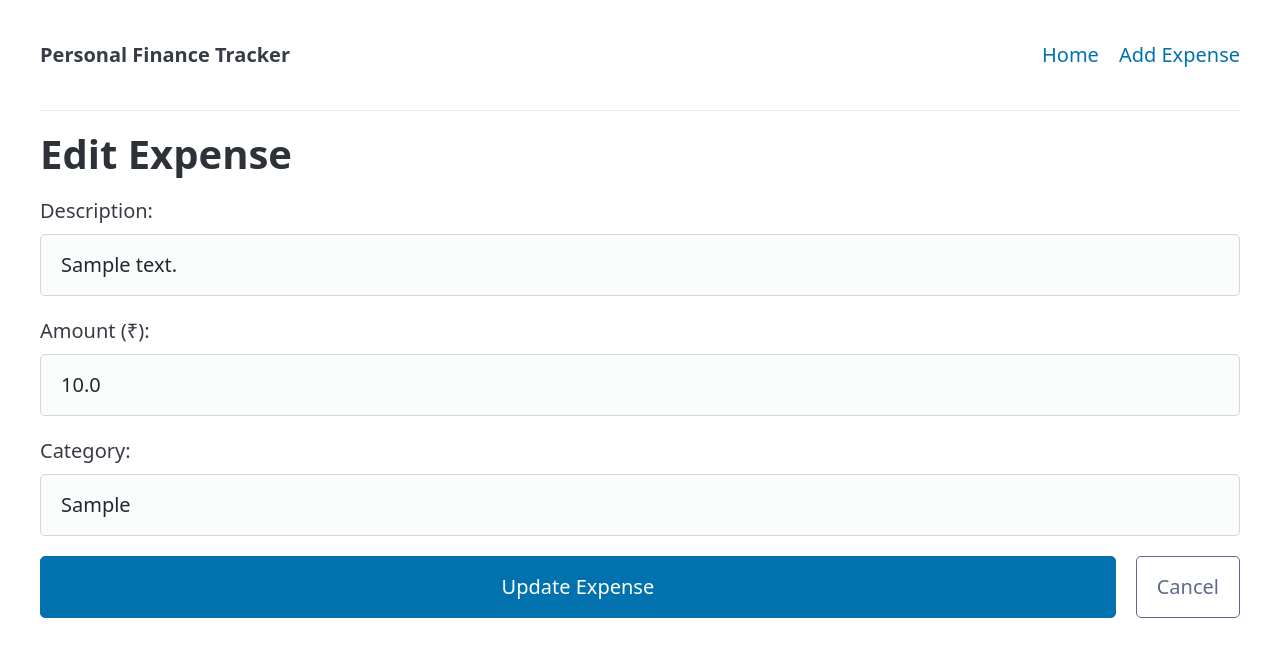
After one commit to PrajwalMadhyastha/personal-finance-webapp, a Flask app: page /edit/1 in a window 1280 px wide. The commit adds this page. Shown: the top 657 px of the page. Run offline with Flask 3, Linux system fonts and the light colour scheme; tables that the repository leaves empty hold one stand-in row (values such as "Sample post"); parts of the project's set-up code (start-up, migrations or seed data) failed here and were passed over; some libraries are stand-ins or nearby versions.

Commit message:
feat: Implement update/edit functionality for expenses

```diff
--- a/finance_tracker/routes.py
+++ b/finance_tracker/routes.py
@@ -74,3 +74,52 @@ def delete_expense(expense_id):
 
     # Redirect the user back to the homepage to see the updated list
     return redirect(url_for('main.home'))
+
+@main_bp.route('/edit/<int:expense_id>', methods=['GET', 'POST'])
+def edit_expense(expense_id):
+    """
+    Handles both displaying the edit form (GET) and updating the expense (POST).
+    """
+    # Get the expense object from the DB or return a 404 error
+    expense_to_edit = db.get_or_404(Expense, expense_id)
+
+    # If the form is being submitted
+    if request.method == 'POST':
+        # Get updated data from the form
+        description = request.form['description']
+        amount_str = request.form['amount']
+        category = request.form['category']
+
+        # Validate the data
+        if not description or not amount_str or not category:
+            flash('Error: All fields are required.', 'error')
+            # Redirect back to the edit page if there's an error
+            return redirect(url_for('main.edit_expense', expense_id=expense_id))
+
+        try:
+            amount = float(amount_str)
+        except ValueError:
+            flash('Error: Amount must be a valid number.', 'error')
+            return redirect(url_for('main.edit_expense', expense_id=expense_id))
+
+        # Update the object's attributes with the new data
+        expense_to_edit.description = description
+        expense_to_edit.amount = amount
+        expense_to_edit.category = category
+
+        try:
+            # Commit the session to save the changes to the database
+            db.session.commit()
+            flash(f"Expense '{expense_to_edit.description}' has been updated.", 'success')
+            current_app.logger.info(f"Updated expense ID {expense_id}")
+        except Exception as e:
+            db.session.rollback()
+            flash(f"Error updating expense: {e}", 'error')
+            current_app.logger.error(f"Error updating expense ID {expense_id}: {e}")
+
+        # Redirect back to the homepage after a successful update
+        return redirect(url_for('main.home'))
+
+    # If it's a GET request, just show the pre-populated form
+    else:
+        return render_template('edit_expense.html', expense=expense_to_edit, title="Edit Expense")
--- /dev/null
+++ b/finance_tracker/templates/edit_expense.html
@@ -0,0 +1,25 @@
+{% extends "base.html" %}
+
+{% block title %}Edit Expense{% endblock %}
+
+{% block content %}
+    <h1>Edit Expense</h1>
+
+    <form method="POST" action="{{ url_for('main.edit_expense', expense_id=expense.id) }}">
+        <label for="description">Description:</label>
+        <input type="text" id="description" name="description" value="{{ expense.description }}" required size="50">
+
+        <label for="amount">Amount (₹):</label>
+        <input type="number" step="0.01" id="amount" name="amount" value="{{ expense.amount }}" required>
+
+        <label for="category">Category:</label>
+        <input type="text" id="category" name="category" value="{{ expense.category }}" required>
+
+        <br>
+
+        <div style="display: flex; gap: 1rem; align-items: baseline;">
+            <button type="submit">Update Expense</button>
+            <a href="{{ url_for('main.home') }}" role="button" class="secondary outline">Cancel</a>
+        </div>
+    </form>
+{% endblock %}
```
Also changed, not shown: finance_tracker/templates/index.html (+11 -2 lines).
